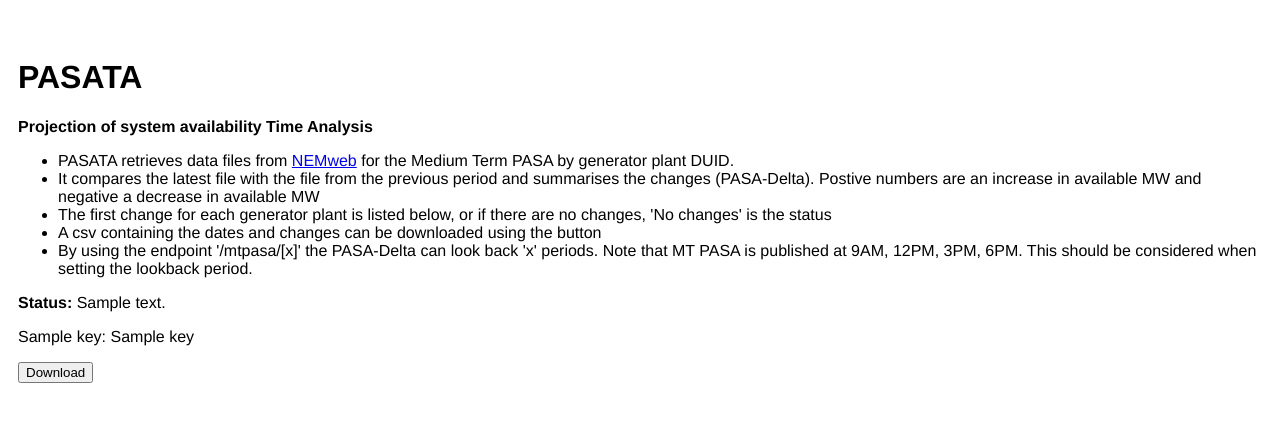
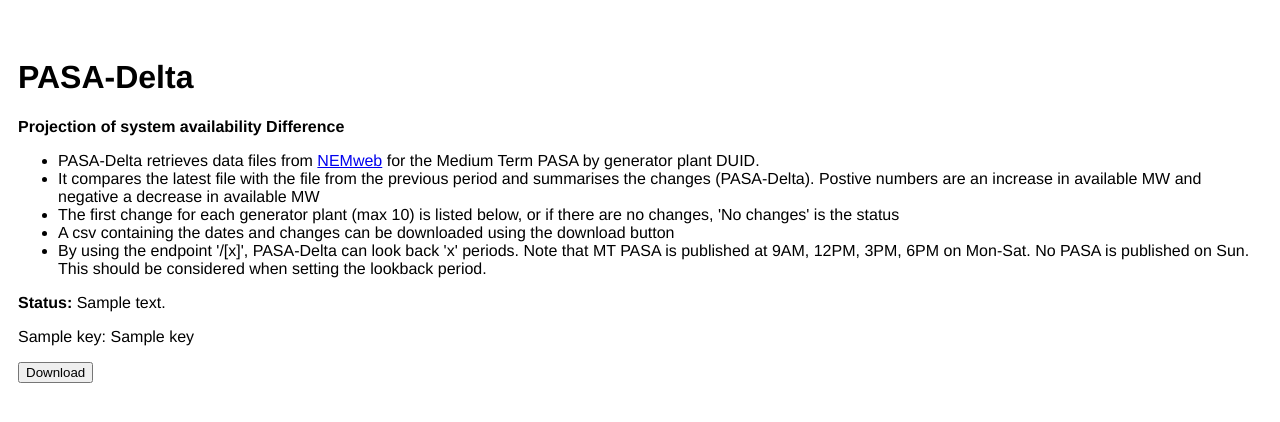
Before and after one commit to msz89/oscillating-glory, a Flask app: template templates/index.html in a window 1280 px wide. Shown: the top 422 px of the page. Run offline with Flask 2, Linux system fonts and the light colour scheme; the template is opened without the code that fills it: most values are stand-ins (such as "Sample title", 1, 10 or a date in 2020).

Commit message:
flipped sign on PASADELTA, updated html description

```diff
--- a/main.py
+++ b/main.py
@@ -43,6 +43,7 @@ def index(lookback=1):
 @app.route("/mtpasa/")
 @app.route("/mtpasa/<int:lookback>")
 def get_nem_pasa(lookback=1):
+    # function could return (True/False, message, dict)
 
     global message
     global change_dict
@@ -85,10 +86,10 @@ def get_nem_pasa(lookback=1):
     df.PASAAVAILABILITY = pd.to_numeric(df.PASAAVAILABILITY) # convert to numeric
     df.PASAAVAILABILITY_2 = pd.to_numeric(df.PASAAVAILABILITY_2) # convert to numeric
 
-    # Create pasadelta as first datte minus second date
+    # Create pasadelta as second date minus first date
     # negative numbers are a decrease in availability
     # positive numbers are an increase in availability
-    df['PASADELTA'] = df.PASAAVAILABILITY - df.PASAAVAILABILITY_2 # create pasadelta
+    df['PASADELTA'] = df.PASAAVAILABILITY_2 - df.PASAAVAILABILITY # create pasadelta
     df['ABSPASADELTA'] = abs(df.PASADELTA)
     df = df[df.PASADELTA !=0] # drop rows with no change
     df = df[df.DAY<datelimit] # only take the next year, pivot the table to get columns for DUID, fillna()
--- a/templates/index.html
+++ b/templates/index.html
@@ -9,14 +9,14 @@
   <div class="column"></div>
   <div class="column">
 
-    <h1>PASATA</h1>
-    <p><b>Projection of system availability Time Analysis</b> <br></p>
+    <h1>PASA-Delta</h1>
+    <p><b>Projection of system availability Difference</b> <br></p>
     <ul>
-    <li>PASATA retrieves data files from <a href='http://nemweb.com.au/Reports/Current/MTPASA_DUIDAvailability/'>NEMweb</a> for the Medium Term PASA by generator plant DUID. </li>
+    <li>PASA-Delta retrieves data files from <a href='http://nemweb.com.au/Reports/Current/MTPASA_DUIDAvailability/'>NEMweb</a> for the Medium Term PASA by generator plant DUID. </li>
 	<li>It compares the latest file with the file from the previous period and summarises the changes (PASA-Delta). Postive numbers are an increase in available MW and negative a decrease in available MW</li>
-	<li>The first change for each generator plant is listed below, or if there are no changes, 'No changes' is the status</li>
-	<li>A csv containing the dates and changes can be downloaded using the button</li>
-	<li>By using the endpoint '/mtpasa/[x]' the PASA-Delta can look back 'x' periods. Note that MT PASA is published at 9AM, 12PM, 3PM, 6PM. This should be considered when setting the lookback period.
+	<li>The first change for each generator plant (max 10) is listed below, or if there are no changes, 'No changes' is the status</li>
+	<li>A csv containing the dates and changes can be downloaded using the download button</li>
+	<li>By using the endpoint '/[x]', PASA-Delta can look back 'x' periods. Note that MT PASA is published at 9AM, 12PM, 3PM, 6PM on Mon-Sat. No PASA is published on Sun. This should be considered when setting the lookback period.
     </ul>
     <p><b>Status:</b> {{message}} </p>
     <p>
```
